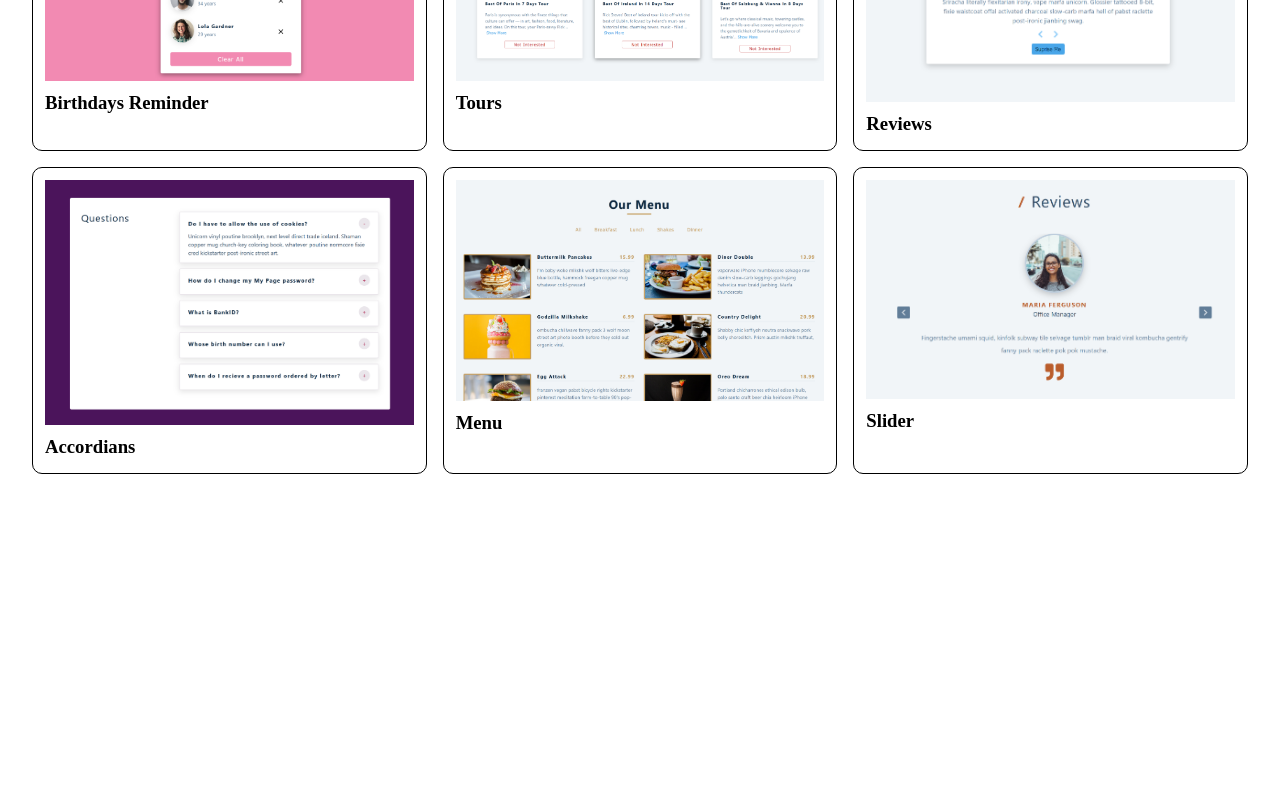
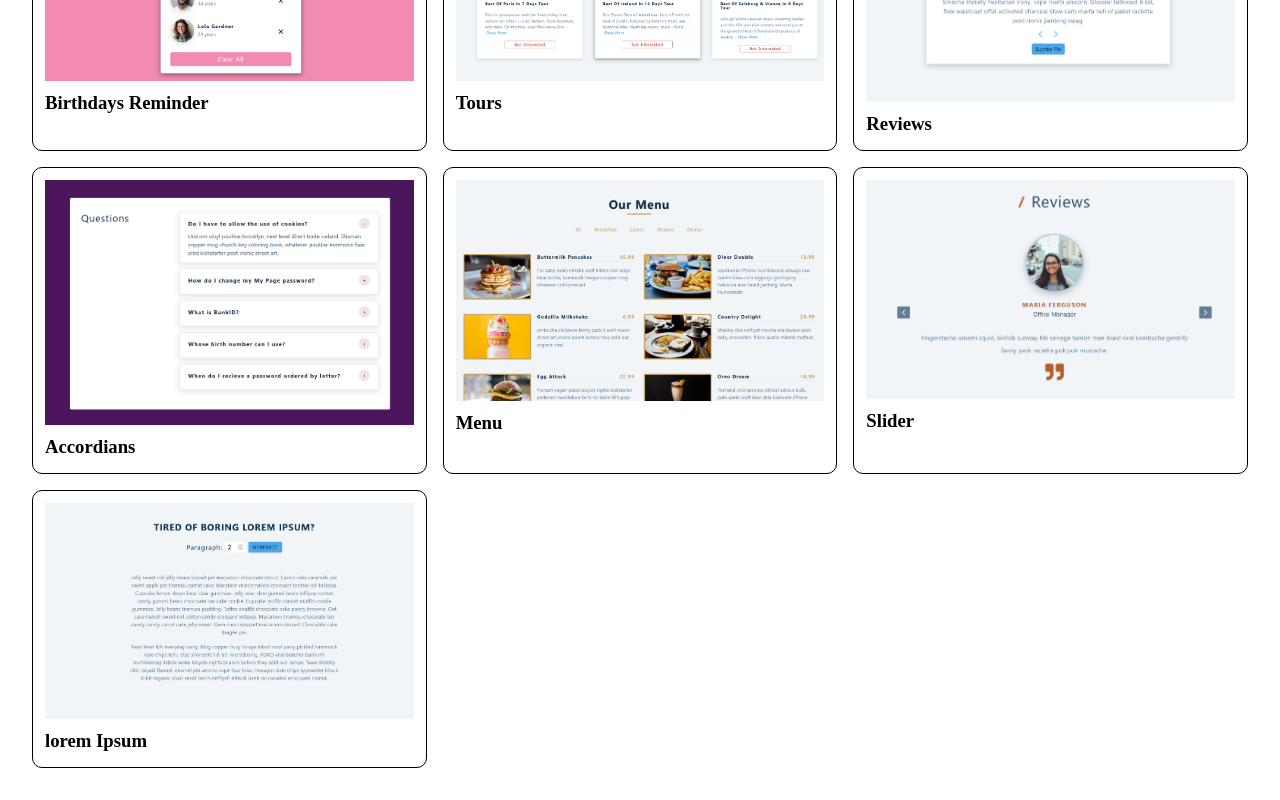
Before and after one commit to XshubhamG/React-Mini-Projects-Dashboard, a React (Vite) app: page / in a window 1280 px wide. Shown: the part 711-1511 px from the top of the page. Before the commit the page ends 1217 px from the top, so only its background shows below. Built offline with nearby package versions, Linux system fonts and the light colour scheme.

Commit message:
Added 08-lorem-ipsum

```diff
--- a/src/data/data.js
+++ b/src/data/data.js
@@ -4,6 +4,7 @@ import img3 from '../images/03-Reviews.png';
 import img4 from '../images/04-Accordians.png';
 import img5 from '../images/05-Menu.png';
 import img7 from "../images/07-Slider.png";
+import img8 from "../images/08-lorem-ipsum.png";
 
 
 const projects = [
@@ -43,6 +44,12 @@ const projects = [
         url: "https://07-project-react.surge.sh",
         title: "Slider",
     },
+    {
+        id: '08',
+        img: img8,
+        url: "https://08-project-react.surge.sh",
+        title: "lorem Ipsum",
+    }
 ]
 
 export default projects;
```
Also changed, not shown: src/images/08-lorem-ipsum.png (added).
